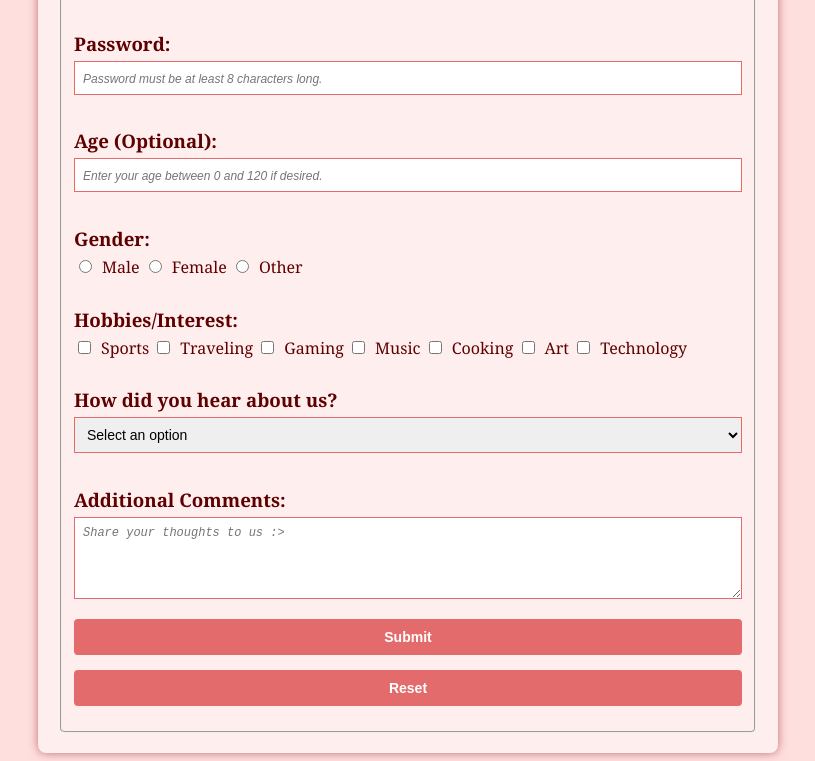
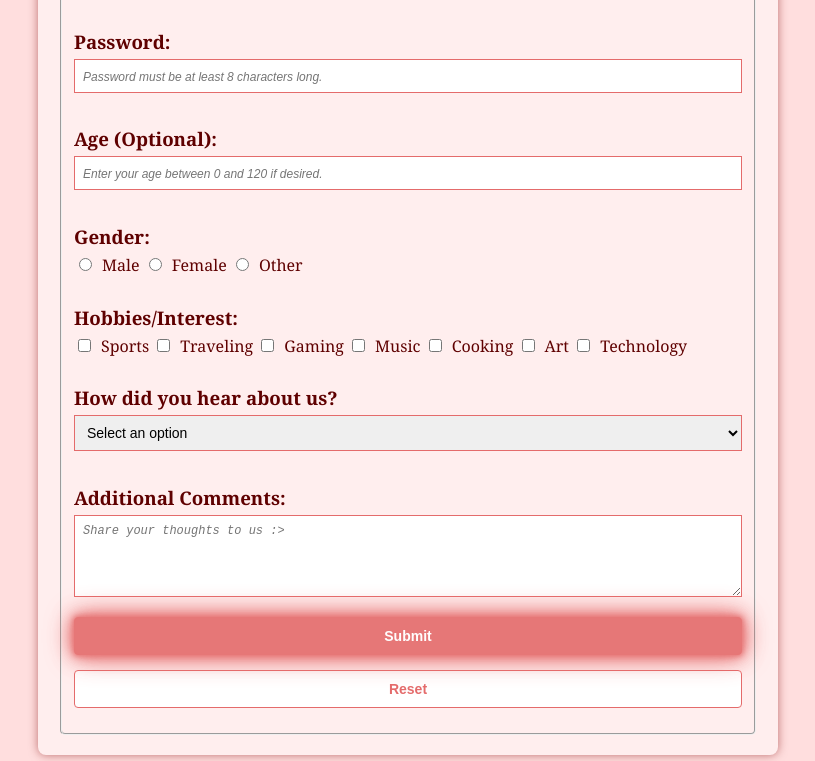
Before and after one commit to 20254754-sam/MID-Lab-4, a plain HTML site: page index.html in a window 1280 px wide. In both pictures the pointer is over the input 640 px from the left and 876 px from the top of the page. Shown: the part 239-1000 px from the top of the page, without its empty margins (232-1047 px from the left). Drawn offline with Linux system fonts and the light colour scheme.

Commit message:
updated lab 4

```diff
--- a/style.css
+++ b/style.css
@@ -67,20 +67,42 @@ h3 {
     font-weight: bold;
 }
 input[type="submit"] {
-    background-color: #e46b6b;
-    color: white;
+    background-color: #ffffff;
+    color: #e46b6b;
     border: none;
     cursor: pointer;
     border-radius: 4px;
     padding: 10px;
     font-weight: bold;
+    border: 1px solid #e46b6b;
+}
+input[type="submit"]:hover {
+    background-color: #e46b6b;
+    color: white;
+    opacity: 0.9;
+    box-shadow:
+    0 0 5px #e46b6b,
+    0 0 10px #e46b6b,
+    0 0 20px #e46b6b,
+    0 0 30px #e46b6b;
 }
 button {
-    background-color: #e46b6b;
-    color: white;
+    background-color: #ffffff;
+    color: #e46b6b;
     border: none;
     cursor: pointer;
     border-radius: 4px;
     padding: 10px;
     font-weight: bold;
+    border: 1px solid #e46b6b;
 }
+button:hover {
+    background-color: #e46b6b;
+    color: white;
+    opacity: 0.9;
+    box-shadow:
+    0 0 5px #e46b6b,
+    0 0 10px #e46b6b,
+    0 0 20px #e46b6b,
+    0 0 30px #e46b6b;
+}
```
